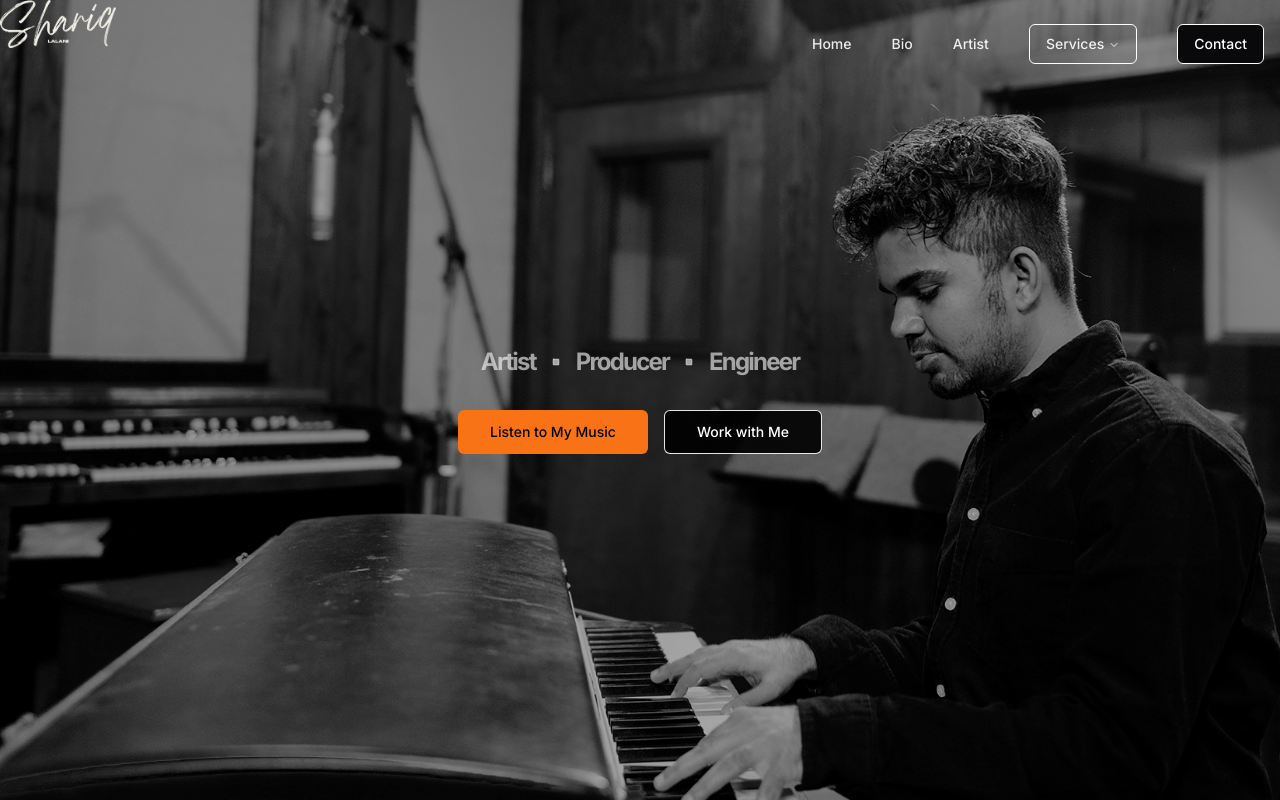
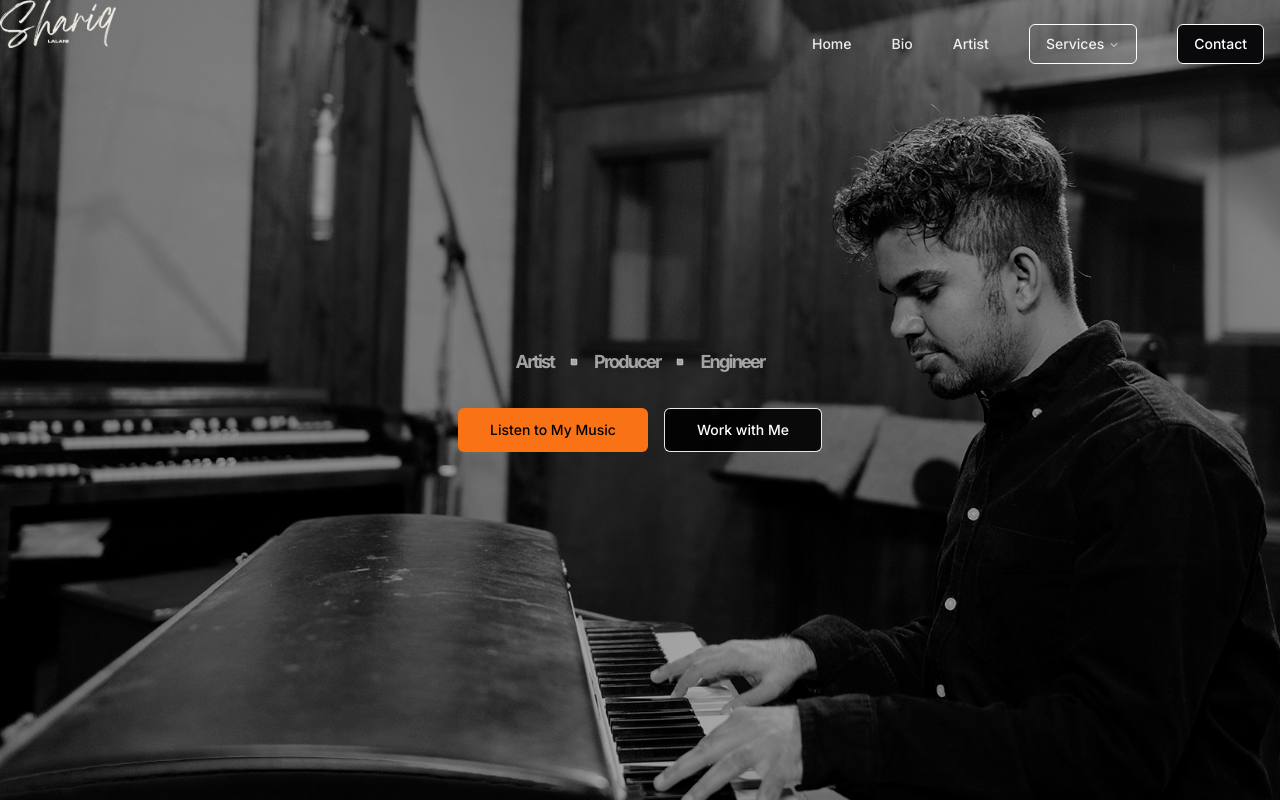
Before and after one commit to amsalzulfiqar/shariq-lalani-portfolio-nexus, a React (Vite) app: page / in a window 1280 px wide. Built offline with nearby package versions, Linux system fonts and the light colour scheme.

Commit message:
Visual edit in Lovable
Edited UI in Lovable

```diff
--- a/src/components/Hero.tsx
+++ b/src/components/Hero.tsx
@@ -64,11 +64,11 @@ const Hero = () => {
         animationFillMode: 'forwards'
       }}>
           <div className="flex items-center justify-center gap-2 sm:gap-4 whitespace-nowrap">
-            <span className="text-2xl">Artist</span>
+            <span className="text-lg">Artist</span>
             <Square size={8} className="inline-block text-white/60 fill-white/60 flex-shrink-0" />
-            <span className="text-2xl">Producer</span>
+            <span className="text-lg">Producer</span>
             <Square size={8} className="inline-block text-white/60 fill-white/60 flex-shrink-0" />
-            <span className="text-2xl">Engineer</span>
+            <span className="text-lg">Engineer</span>
           </div>
         </h1>
 
```
